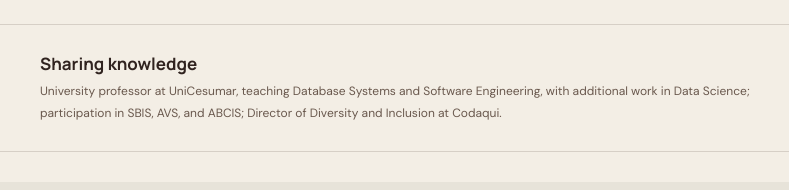
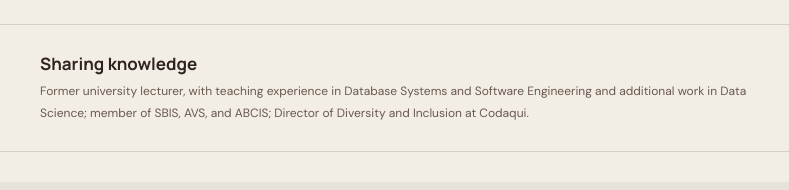
Before and after one commit to iamdatagabs/iamdatagabs, a plain HTML site: page portfolio/en/index.html in a window 1280 px wide. Shown: the part 8738-8928 px from the top of the page, 200-989 px from the left. Drawn offline with nearby package versions, Linux system fonts and the light colour scheme; no server answers.

Commit message:
Update academic teaching status

```diff
--- a/portfolio/en/index.html
+++ b/portfolio/en/index.html
@@ -213,7 +213,7 @@
         <div class="timeline-row"><span class="timeline-date">EXPERIENCE</span><div><h3>Engineering, teaching & research</h3><p>Experience in technology, project management, solution development, and university teaching in Database Systems and Software Engineering.</p></div><span class="timeline-index">02</span></div>
         <div class="timeline-row"><span class="timeline-date">ONGOING</span><div><h3>Digital health & health technology</h3><p>Professional Master's studies in Medicine at the State University of Maringá (UEM), focused on health technology and computational research addressing clinical challenges.</p></div><span class="timeline-index">03</span></div>
         <div class="timeline-row"><span class="timeline-date">CERTIFICATION</span><div><h3>Data and graph engineering</h3><p>Neo4j Graph Data Science Certification, passed with 88/100, alongside MongoDB, cybersecurity (IBSEC), and Lean Six Sigma certifications.</p></div><span class="timeline-index">04</span></div>
-        <div class="timeline-row"><span class="timeline-date">COMMUNITY</span><div><h3>Sharing knowledge</h3><p>University professor at UniCesumar, teaching Database Systems and Software Engineering, with additional work in Data Science; participation in SBIS, AVS, and ABCIS; Director of Diversity and Inclusion at Codaqui.</p></div><span class="timeline-index">05</span></div>
+        <div class="timeline-row"><span class="timeline-date">COMMUNITY</span><div><h3>Sharing knowledge</h3><p>Former university lecturer, with teaching experience in Database Systems and Software Engineering and additional work in Data Science; member of SBIS, AVS, and ABCIS; Director of Diversity and Inclusion at Codaqui.</p></div><span class="timeline-index">05</span></div>
       </div>
       <div class="positioning-note"><span>NOTE ON EXPERIENCE</span><p>My background brings together experience across technology, education, research, project management, and solution development. This interdisciplinary foundation supports my current work in software engineering, data, and computing applied to healthcare. I distinguish my overall professional journey from time spent in specific roles, presenting projects, responsibilities, and outcomes transparently.</p></div>
     </section>
```
